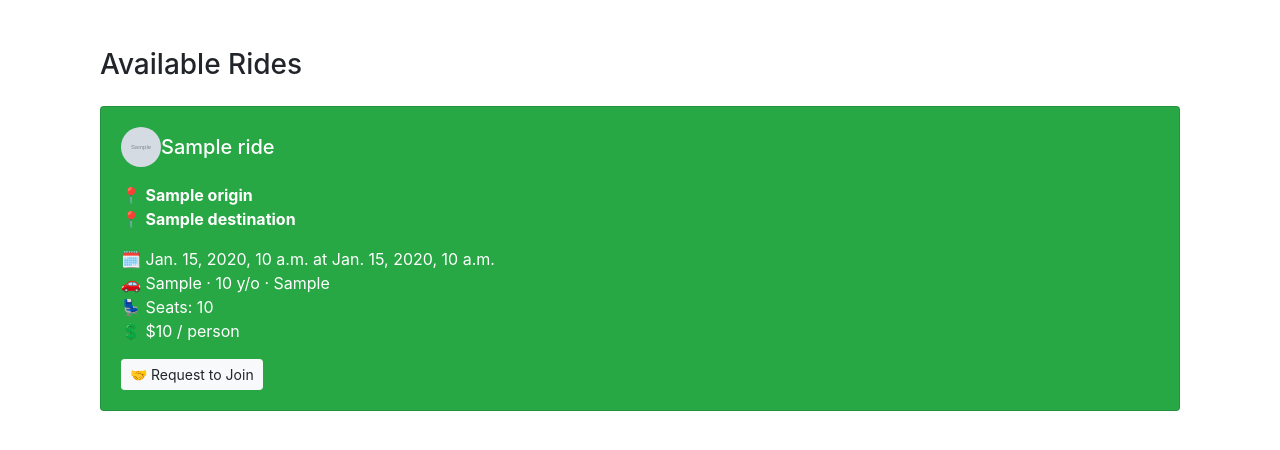
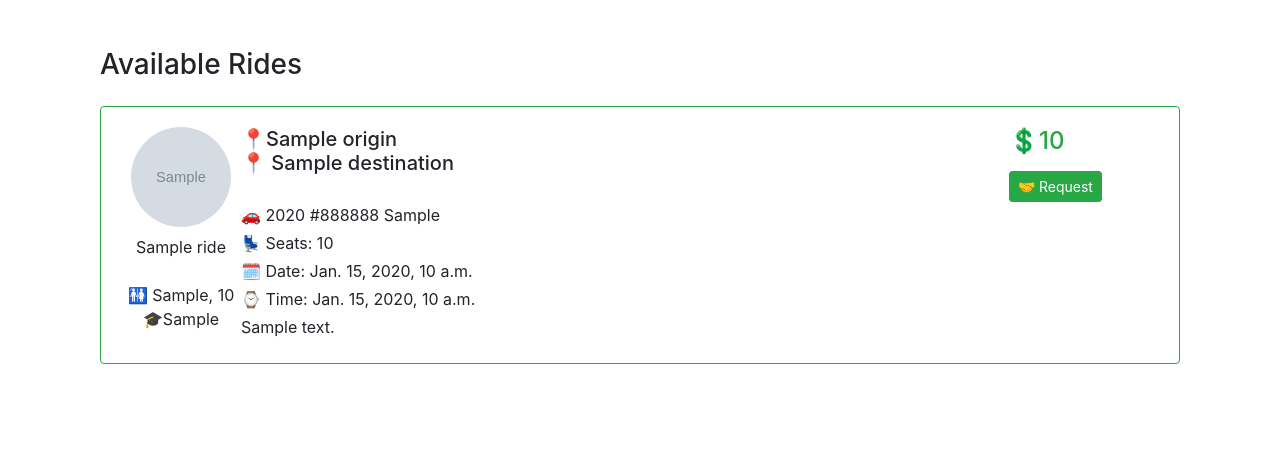
Before and after one commit to JCorneilleN/Kumba-web, a Django app: template kumba-dev/core/templates/core/rides.html in a window 1280 px wide. Shown: the part 24-474 px from the top of the page. Run offline with Django 5.2, Linux system fonts and the light colour scheme; the template is opened without the code that fills it: most values are stand-ins (such as "Sample title", 1, 10 or a date in 2020); grey boxes marked "Sample" are stand-in pictures; parts of the project's set-up code (start-up, migrations or seed data) failed here and were passed over; some libraries are stand-ins or nearby versions.

Commit message:
Added more files

```diff
--- a/kumba-dev/core/templates/core/rides.html
+++ b/kumba-dev/core/templates/core/rides.html
@@ -4,50 +4,55 @@
 {% block content %}
 <div class="container my-4">
   <h3 class="mb-4">Available Rides</h3>
+  <div class="row gy-3">
+    {% for ride in rides %}
+      <div class="col-12">
+        <div class="card border-success">
+          <div class="card-body d-flex align-items-start">
+            <!-- Left section -->
+            <div class="text-center me-4" style="width: 120px;">
+              <img src="{{ ride.driver_picture|default:'/static/core/images/default-profile.png' }}"
+                   class="rounded-circle mb-2"
+                   alt="{{ ride.driver_name }}"
+                   style="width: 100px; height: 100px; object-fit: cover;">
+              <div class="fw-bold">{{ ride.driver_first_name|slice:":ride.driver_first_name|length" }}</div>
+              <br>
+              <div>🚻 {{ ride.driver_gender }}, {{ ride.driver_age }}</div>
+              <div class="fst-italic">🎓{{ ride.driver_school }}</div>
+            </div>
+            <!-- Center section -->
+            <div class="flex-fill">
+              <h5 class="card-title mb-1">
+                <span class="fw-bold">📍{{ ride.origin }}</span> <br>📍 <span class="fw-bold">{{ ride.destination }}</span>
+              </h5>
+              <br>
 
-  {% for ride in rides %}
-    <div class="card mb-3 bg-success text-white">
-      <div class="card-body">
+              <p class="mb-1">🚗 {{ ride.car_year }} {{ ride.car_color }} <span class="text-capitalize">{{ ride.car_type }} </span></p>
+              <p class="mb-1">💺 Seats: {{ ride.seats }}</p>
+              <p class="mb-1">🗓️ Date: {{ ride.date }}</p>
+              <p class="mb-1">⌚ Time: {{ ride.time }}</p>
+              <p class="mb-1"> {{ ride.notes }}</p>
 
-        <!-- Driver info -->
-        <div class="d-flex align-items-center mb-3">
-          <img
-            src="{% if ride.driver_picture %}{{ ride.driver_picture }}{% else %}{% static 'core/images/default-profile.png' %}{% endif %}"
-            class="rounded-circle me-2"
-            style="width:40px; height:40px; object-fit:cover;"
-            alt="{{ ride.driver_first_name }}"
-          >
-          <h5 class="card-title mb-0">{{ ride.driver_first_name }}</h5>
+
+            </div>
+            <!-- Right section -->
+            <div class="text-end" style="width: 150px;">
+              <h4 class="text-success">💲{{ ride.price_per_person }}</h4>
+              {% if ride.driver_id != request.session.user_id %}
+                <a href="{% url 'request_join' ride.id %}" class="btn btn-sm btn-success mt-2">🤝 Request</a>
+              {% else %}
+                <form method="post" action="{% url 'delete_ride' ride.id %}">
+                  {% csrf_token %}
+                  <button type="submit" class="btn btn-sm btn-danger mt-2">🗑 Delete</button>
+                </form>
+              {% endif %}
+            </div>
+          </div>
         </div>
-
-        <!-- Route -->
-        <p class="card-text">
-          📍 <strong>{{ ride.origin }}</strong><br>
-          📍 <strong>{{ ride.destination }}</strong>
-        </p>
-
-        <!-- Details -->
-        <p class="card-text">
-          🗓 {{ ride.date }} at {{ ride.time }}<br>
-          🚗 {{ ride.driver_gender }} · {{ ride.driver_age }} y/o · {{ ride.driver_school }}<br>
-          💺 Seats: {{ ride.seats }}<br>
-          💲 ${{ ride.price_per_person }} / person
-        </p>
-
-        <a href="{% url 'request_join' ride.id %}" class="btn btn-light btn-sm me-2">
-          🤝 Request to Join
-        </a>
-
-        {% if ride.driver_id == current_user_id %}
-          <a href="{% url 'delete_ride' ride.id %}" class="btn btn-danger btn-sm">
-            🗑 Delete
-          </a>
-        {% endif %}
-
       </div>
-    </div>
-  {% empty %}
-    <p class="text-muted">No rides available right now.</p>
-  {% endfor %}
+    {% empty %}
+      <p>No rides available.</p>
+    {% endfor %}
+  </div>
 </div>
 {% endblock %}
--- a/kumba-dev/core/views.py
+++ b/kumba-dev/core/views.py
@@ -287,6 +287,10 @@ def list_rides(request):
             "date":                 r.get("date", ""),
             "time":                 r.get("time", ""),
             "seats":                r.get("seats", 0),
+            'car_type':             r.get("car_type",""),
+            'car_year':             r.get("car_year",""),
+            'car_color':            r.get("car_color",""),
+            'notes':                r.get("notes",""),
             "price_per_person":     r.get("price_per_person", 0),
         })
 
```
Also changed, not shown: kumba-dev/db.sqlite3.
